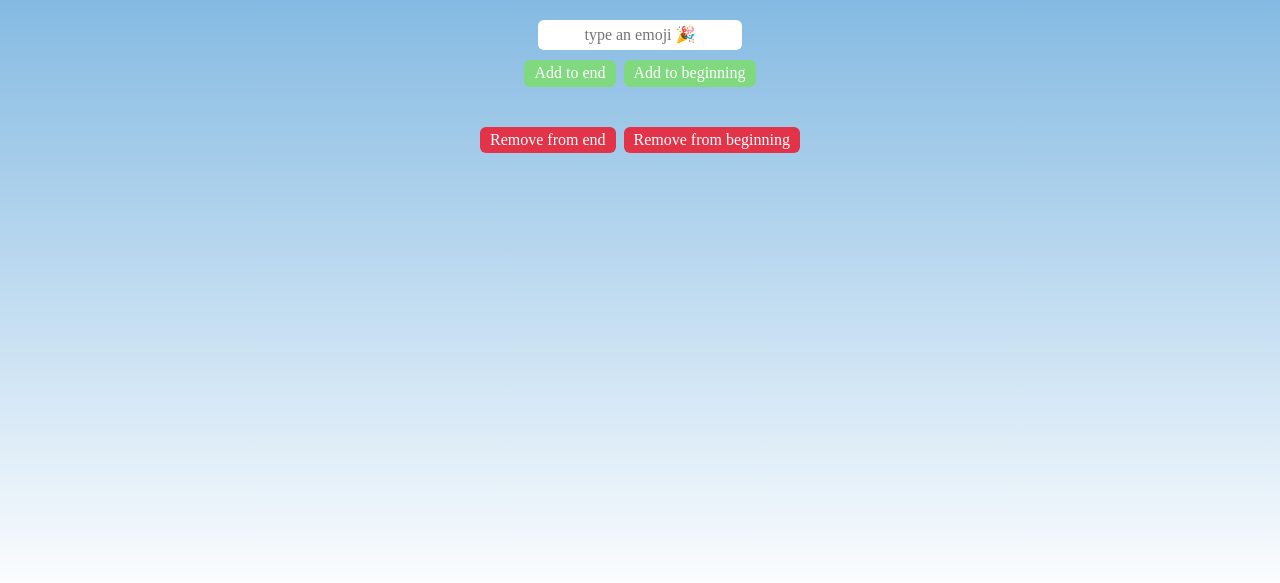
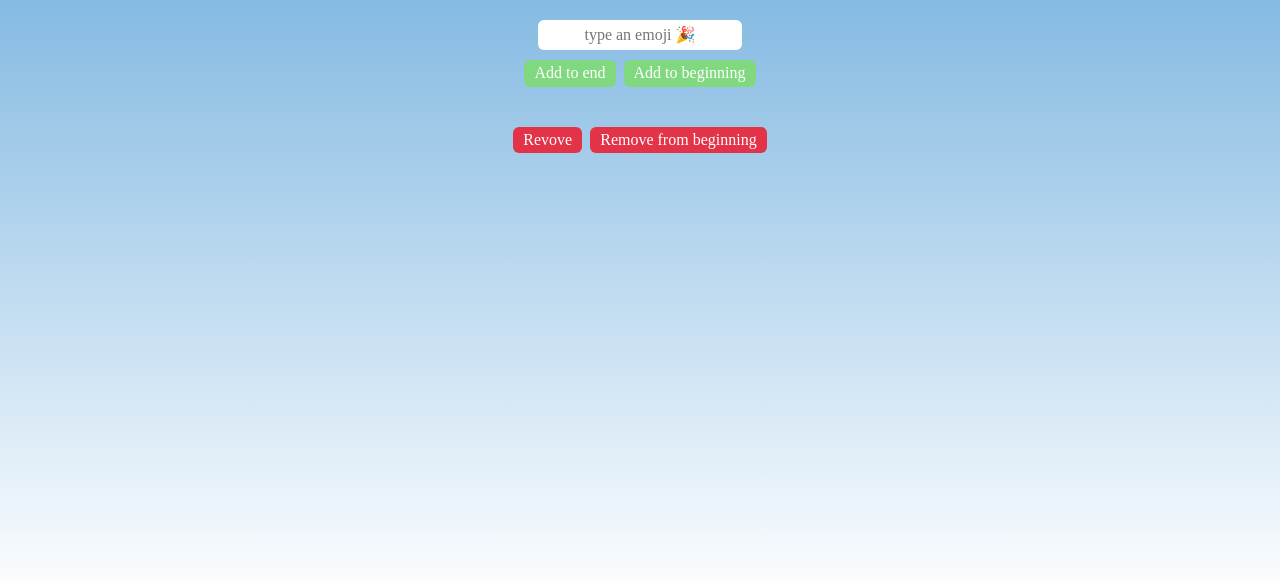
Before and after one commit to NenadVrtue/First, a website built with webpack: page index.html in a window 1280 px wide. Shown: the part 197-780 px from the top of the page. Built offline with nearby package versions, Linux system fonts and the light colour scheme; a web font is replaced by a local one.

Commit message:
brand test

```diff
--- a/index.html
+++ b/index.html
@@ -12,7 +12,7 @@
             <button id="unshift-btn">Add to beginning</button>
         </div>
         <div class="buttons-wrapper">
-            <button id="pop-btn">Remove from end</button>
+            <button id="pop-btn">Revove</button>
             <button id="shift-btn">Remove from beginning</button>
         </div>
         <script src="index.js"></script>
```
